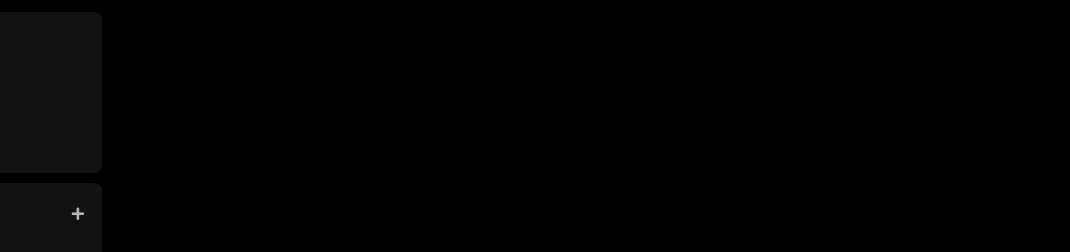
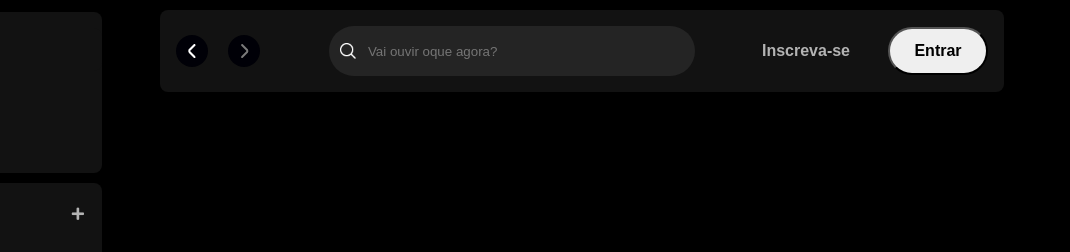
Before and after one commit to AndreyCadmo/Spotify-Imersao-Alura, a plain HTML site: page index.html in a window 1280 px wide. Shown: the top 252 px of the page, 210-1280 px from the left. Drawn offline with Linux system fonts and the light colour scheme.

Commit message:
Adicionando o main da pagina

```diff
--- a/index.html
+++ b/index.html
@@ -10,6 +10,7 @@
     <link rel="stylesheet" href="./src/Styles/reset.css">
 
     <!-- Style to website -->
+    <link rel="stylesheet" href="./src/Styles/main-content.css">
     <link rel="stylesheet" href="./src/Styles/vars.css">
     <link rel="stylesheet" href="./src/Styles/sidebar-footer.css">
     <link rel="shortcut icon" href="./src/assets/favicon.png" type="image/x-icon">
@@ -77,11 +78,33 @@
                 </button>
             </div>
         </div>
-
-
-
     </div>
     </div>
+
+    <main>
+        <div class="main-container">
+            <nav class="header-navigation">
+                <div class="navigation">
+                    <button class="arrow-left">
+                        <img src="./src/assets/small-left.png" alt="arrow-left">
+                    </button>
+                    <button class="arrow-right">
+                        <img src="./src/assets/small-right.png" alt="arrow-right">
+                    </button>
+                </div>
+                    <div class="header-search">
+                        <img src="./src/assets/search.png" alt="">
+                        <input id="serach-input" type="text" maxlength="800" placeholder="Vai ouvir oque agora?" />
+                    </div>
+                    <div class="header-login">
+                        <button class="subscribe">Inscreva-se</button>
+                        <button class="login">Entrar</button>
+                    </div>
+                </div>
+            </nav>
+        </div>
+    </main>
+
     <!-- DESAFIO AULA 2 -->
     <footer class="paid_promotion">
         <div class="text">
--- /dev/null
+++ b/src/Styles/main-content.css
@@ -0,0 +1,94 @@
+/* HEADER */
+
+.main-container {
+    max-width: 80vw;
+    height: 100vh;
+    margin-left: 360px;
+    margin-right: 56px;
+}
+
+.header-navigation{
+    display: flex;
+    justify-content: space-between;
+    align-items: center;
+    border-radius: 8px;
+    padding: 16px;
+    margin: 10px;
+    background-color: var(--background-box-main);
+}
+
+.header-navigation .navigation {
+    display: flex;
+    justify-content: space-around;
+    align-items: center;
+}
+
+.header-navigation .navigation .arrow-left {
+    margin-right: 1.25rem;
+}
+
+.arrow-left, .arrow-right {
+    display: flex;
+    align-items: center;
+    justify-content: center;
+    width: 32px;
+    height: 32px;
+    background: var(--background-icon);
+    background-color: var(--background-icon-opacity);
+    border-radius: 50%;
+    border: none;
+    cursor: pointer;
+}
+
+.header-login {
+    display: flex;
+    align-items: center;
+}
+
+.header-search {
+    display:flex ;
+    align-items: center;
+    width: 364px;
+    height: 48px;
+    margin-left: 8px;
+    background-color: var(--background-section-playlist);
+    border-radius: 500px;
+    border:1px solid transparent;
+}
+
+.header-search img {
+    width: 16px;
+    height: 16px;
+    margin-left: 10px;
+}
+
+.header-search input {
+    background: transparent;
+    border: none;
+    padding: 0 100px 0 12px;
+    color: var(--letter-color-white);
+    text-overflow: ellipsis;
+    overflow: hidden;
+    white-space: nowrap;
+    outline: none;
+}
+
+.header-login .subscribe {
+    color: var(--letter-color);
+    font-size: 16px;
+    font-weight: 700;
+    background-color: transparent;
+    margin-right: 32px;
+    border: none;
+    cursor: pointer;
+}
+
+.header-login .login {
+    width: 100px;
+    height: 48px;
+    color: var(--letter-color-black);
+    font-size: 16px;
+    font-weight: 700;
+    border-radius: 40px;
+    cursor: pointer;
+}
--- a/src/Styles/sidebar-footer.css
+++ b/src/Styles/sidebar-footer.css
@@ -68,6 +68,7 @@ body {
 .library .library__content {
     display: flex;
     justify-content: space-between;
+    cursor: pointer;
 }
 .library .library__button {
     display: flex;
@@ -141,6 +142,7 @@ body {
     margin-top: 12px;
     border: 0px;
     width: 113px;
+    cursor: pointer;
 }
 
 .sidebar .cookies {
--- a/src/Styles/vars.css
+++ b/src/Styles/vars.css
@@ -1,10 +1,18 @@
 :root {
+
+    /*FONTE*/
+    --letter-font-family: "DM Sans", sans-serif;
+
+    /* COR BACKGROUND*/
     --background-tips: #292929;
     --background-box-main: #121212;
     --background-button: #fff;
     --background-section-playlist: #242424;
+    --background-icon: #131313;
+    --background-icon-opacity: rgba(0,0,07);
+
+    /* COR FONTE*/
     --letter-color: #b3b3b3;
-    --letter-font-family: "DM Sans", sans-serif;
     --letter-color-black: #000;
     --letter-color-white: #fff;
 }
```
Lines whose indentation alone changed are shown as unchanged.
